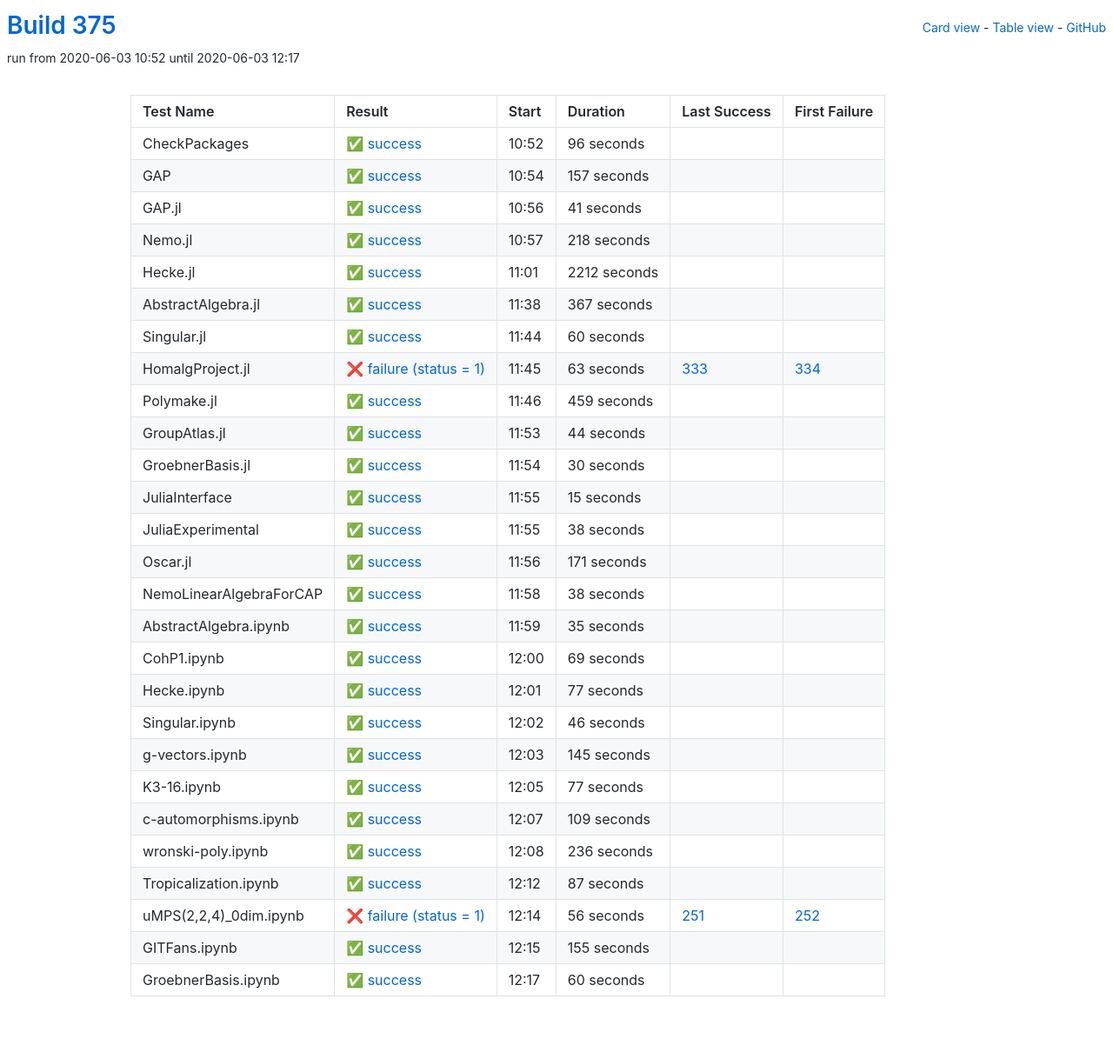
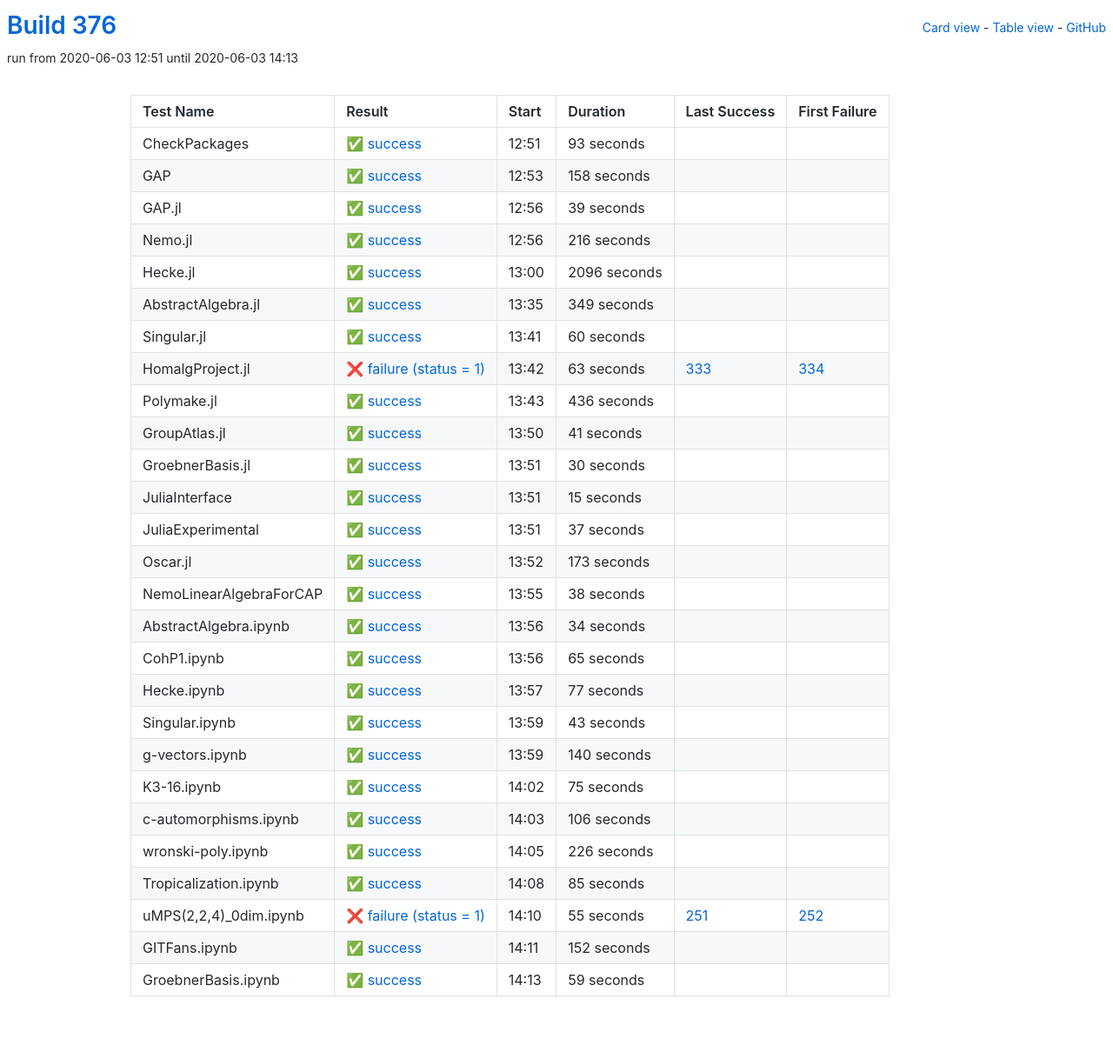
Before and after one commit to oscar-system/oscar-ci-status-1.4, a Jekyll site: the page built from table.html, in a window 1280 px wide. Shown: the whole page at 87% size. Built offline with Jekyll 4.4.1, drawn with Linux system fonts in a browser that asks for light colours.

Commit message:
Build 376

```diff
--- a/_data/ci.yml
+++ b/_data/ci.yml
@@ -1,77 +1,77 @@
-build: 375
-build_url: https://oscarci.mathematik.uni-kl.de/job/oscar-julia-1.4/375/
+build: 376
+build_url: https://oscarci.mathematik.uni-kl.de/job/oscar-julia-1.4/376/
 job: oscar-julia-1.4
 tests:
-- duration: 96
+- duration: 93
   exitcode: 0
   first_failure: false
   first_failure_url: null
   id: checkpackages
   last_success: false
   last_success_url: null
-  log: https://oscarci.mathematik.uni-kl.de/job/oscar-julia-1.4/375/artifact/logs/build-375/CheckPackages.log
+  log: https://oscarci.mathematik.uni-kl.de/job/oscar-julia-1.4/376/artifact/logs/build-376/CheckPackages.log
   name: CheckPackages
-  start: 2020-06-03 10:52
+  start: 2020-06-03 12:51
   status: success
   success: true
-- duration: 157
+- duration: 158
   exitcode: 0
   first_failure: false
   first_failure_url: null
   id: gap
   last_success: false
   last_success_url: null
-  log: https://oscarci.mathematik.uni-kl.de/job/oscar-julia-1.4/375/artifact/logs/build-375/GAP.log
+  log: https://oscarci.mathematik.uni-kl.de/job/oscar-julia-1.4/376/artifact/logs/build-376/GAP.log
   name: GAP
-  start: 2020-06-03 10:54
+  start: 2020-06-03 12:53
   status: success
   success: true
-- duration: 41
+- duration: 39
   exitcode: 0
   first_failure: false
   first_failure_url: null
   id: gap-jl
   last_success: false
   last_success_url: null
-  log: https://oscarci.mathematik.uni-kl.de/job/oscar-julia-1.4/375/artifact/logs/build-375/GAP.jl.log
+  log: https://oscarci.mathematik.uni-kl.de/job/oscar-julia-1.4/376/artifact/logs/build-376/GAP.jl.log
   name: GAP.jl
-  start: 2020-06-03 10:56
+  start: 2020-06-03 12:56
   status: success
   success: true
-- duration: 218
+- duration: 216
   exitcode: 0
   first_failure: false
   first_failure_url: null
   id: nemo-jl
   last_success: false
   last_success_url: null
-  log: https://oscarci.mathematik.uni-kl.de/job/oscar-julia-1.4/375/artifact/logs/build-375/Nemo.jl.log
+  log: https://oscarci.mathematik.uni-kl.de/job/oscar-julia-1.4/376/artifact/logs/build-376/Nemo.jl.log
   name: Nemo.jl
-  start: 2020-06-03 10:57
+  start: 2020-06-03 12:56
   status: success
   success: true
-- duration: 2212
+- duration: 2096
   exitcode: 0
   first_failure: false
   first_failure_url: null
   id: hecke-jl
   last_success: false
   last_success_url: null
-  log: https://oscarci.mathematik.uni-kl.de/job/oscar-julia-1.4/375/artifact/logs/build-375/Hecke.jl.log
+  log: https://oscarci.mathematik.uni-kl.de/job/oscar-julia-1.4/376/artifact/logs/build-376/Hecke.jl.log
   name: Hecke.jl
-  start: 2020-06-03 11:01
+  start: 2020-06-03 13:00
   status: success
   success: true
-- duration: 367
+- duration: 349
   exitcode: 0
   first_failure: false
   first_failure_url: null
   id: abstractalgebra-jl
   last_success: false
   last_success_url: null
-  log: https://oscarci.mathematik.uni-kl.de/job/oscar-julia-1.4/375/artifact/logs/build-375/AbstractAlgebra.jl.log
+  log: https://oscarci.mathematik.uni-kl.de/job/oscar-julia-1.4/376/artifact/logs/build-376/AbstractAlgebra.jl.log
   name: AbstractAlgebra.jl
-  start: 2020-06-03 11:38
+  start: 2020-06-03 13:35
   status: success
   success: true
 - duration: 60
@@ -81,9 +81,9 @@ tests:
   id: singular-jl
   last_success: false
   last_success_url: null
-  log: https://oscarci.mathematik.uni-kl.de/job/oscar-julia-1.4/375/artifact/logs/build-375/Singular.jl.log
+  log: https://oscarci.mathematik.uni-kl.de/job/oscar-julia-1.4/376/artifact/logs/build-376/Singular.jl.log
   name: Singular.jl
-  start: 2020-06-03 11:44
+  start: 2020-06-03 13:41
   status: success
   success: true
 - duration: 63
@@ -93,33 +93,33 @@ tests:
   id: homalgproject-jl
   last_success: 333
   last_success_url: https://oscarci.mathematik.uni-kl.de/job/oscar-julia-1.4/333/
-  log: https://oscarci.mathematik.uni-kl.de/job/oscar-julia-1.4/375/artifact/logs/build-375/HomalgProject.jl.log
+  log: https://oscarci.mathematik.uni-kl.de/job/oscar-julia-1.4/376/artifact/logs/build-376/HomalgProject.jl.log
   name: HomalgProject.jl
-  start: 2020-06-03 11:45
+  start: 2020-06-03 13:42
   status: failure
   success: false
-- duration: 459
+- duration: 436
   exitcode: 0
   first_failure: false
   first_failure_url: null
   id: polymake-jl
   last_success: false
   last_success_url: null
-  log: https://oscarci.mathematik.uni-kl.de/job/oscar-julia-1.4/375/artifact/logs/build-375/Polymake.jl.log
+  log: https://oscarci.mathematik.uni-kl.de/job/oscar-julia-1.4/376/artifact/logs/build-376/Polymake.jl.log
   name: Polymake.jl
-  start: 2020-06-03 11:46
+  start: 2020-06-03 13:43
   status: success
   success: true
-- duration: 44
+- duration: 41
   exitcode: 0
   first_failure: false
   first_failure_url: null
   id: groupatlas-jl
   last_success: false
   last_success_url: null
-  log: https://oscarci.mathematik.uni-kl.de/job/oscar-julia-1.4/375/artifact/logs/build-375/GroupAtlas.jl.log
+  log: https://oscarci.mathematik.uni-kl.de/job/oscar-julia-1.4/376/artifact/logs/build-376/GroupAtlas.jl.log
   name: GroupAtlas.jl
-  start: 2020-06-03 11:53
+  start: 2020-06-03 13:50
   status: success
   success: true
 - duration: 30
@@ -129,9 +129,9 @@ tests:
   id: groebnerbasis-jl
   last_success: false
   last_success_url: null
-  log: https://oscarci.mathematik.uni-kl.de/job/oscar-julia-1.4/375/artifact/logs/build-375/GroebnerBasis.jl.log
+  log: https://oscarci.mathematik.uni-kl.de/job/oscar-julia-1.4/376/artifact/logs/build-376/GroebnerBasis.jl.log
   name: GroebnerBasis.jl
-  start: 2020-06-03 11:54
+  start: 2020-06-03 13:51
   status: success
   success: true
 - duration: 15
@@ -141,33 +141,33 @@ tests:
   id: juliainterface
   last_success: false
   last_success_url: null
-  log: https://oscarci.mathematik.uni-kl.de/job/oscar-julia-1.4/375/artifact/logs/build-375/JuliaInterface.log
+  log: https://oscarci.mathematik.uni-kl.de/job/oscar-julia-1.4/376/artifact/logs/build-376/JuliaInterface.log
   name: JuliaInterface
-  start: 2020-06-03 11:55
+  start: 2020-06-03 13:51
   status: success
   success: true
-- duration: 38
+- duration: 37
   exitcode: 0
   first_failure: false
   first_failure_url: null
   id: juliaexperimental
   last_success: false
   last_success_url: null
-  log: https://oscarci.mathematik.uni-kl.de/job/oscar-julia-1.4/375/artifact/logs/build-375/JuliaExperimental.log
+  log: https://oscarci.mathematik.uni-kl.de/job/oscar-julia-1.4/376/artifact/logs/build-376/JuliaExperimental.log
   name: JuliaExperimental
-  start: 2020-06-03 11:55
+  start: 2020-06-03 13:51
   status: success
   success: true
-- duration: 171
+- duration: 173
   exitcode: 0
   first_failure: false
   first_failure_url: null
   id: oscar-jl
   last_success: false
   last_success_url: null
-  log: https://oscarci.mathematik.uni-kl.de/job/oscar-julia-1.4/375/artifact/logs/build-375/Oscar.jl.log
+  log: https://oscarci.mathematik.uni-kl.de/job/oscar-julia-1.4/376/artifact/logs/build-376/Oscar.jl.log
   name: Oscar.jl
-  start: 2020-06-03 11:56
+  start: 2020-06-03 13:52
   status: success
   success: true
 - duration: 38
@@ -177,33 +177,33 @@ tests:
   id: nemolinearalgebraforcap
   last_success: false
   last_success_url: null
-  log: https://oscarci.mathematik.uni-kl.de/job/oscar-julia-1.4/375/artifact/logs/build-375/NemoLinearAlgebraForCAP.log
+  log: https://oscarci.mathematik.uni-kl.de/job/oscar-julia-1.4/376/artifact/logs/build-376/NemoLinearAlgebraForCAP.log
   name: NemoLinearAlgebraForCAP
-  start: 2020-06-03 11:58
+  start: 2020-06-03 13:55
   status: success
   success: true
-- duration: 35
+- duration: 34
   exitcode: 0
   first_failure: false
   first_failure_url: null
   id: abstractalgebra-ipynb
   last_success: false
   last_success_url: null
-  log: https://oscarci.mathematik.uni-kl.de/job/oscar-julia-1.4/375/artifact/logs/build-375/AbstractAlgebra.ipynb.log
+  log: https://oscarci.mathematik.uni-kl.de/job/oscar-julia-1.4/376/artifact/logs/build-376/AbstractAlgebra.ipynb.log
   name: AbstractAlgebra.ipynb
-  start: 2020-06-03 11:59
+  start: 2020-06-03 13:56
   status: success
   success: true
-- duration: 69
+- duration: 65
   exitcode: 0
   first_failure: false
   first_failure_url: null
   id: cohp1-ipynb
   last_success: false
   last_success_url: null
-  log: https://oscarci.mathematik.uni-kl.de/job/oscar-julia-1.4/375/artifact/logs/build-375/CohP1.ipynb.log
+  log: https://oscarci.mathematik.uni-kl.de/job/oscar-julia-1.4/376/artifact/logs/build-376/CohP1.ipynb.log
   name: CohP1.ipynb
-  start: 2020-06-03 12:00
+  start: 2020-06-03 13:56
   status: success
   success: true
 - duration: 77
@@ -213,116 +213,116 @@ tests:
   id: hecke-ipynb
   last_success: false
   last_success_url: null
-  log: https://oscarci.mathematik.uni-kl.de/job/oscar-julia-1.4/375/artifact/logs/build-375/Hecke.ipynb.log
+  log: https://oscarci.mathematik.uni-kl.de/job/oscar-julia-1.4/376/artifact/logs/build-376/Hecke.ipynb.log
   name: Hecke.ipynb
-  start: 2020-06-03 12:01
+  start: 2020-06-03 13:57
   status: success
   success: true
-- duration: 46
+- duration: 43
   exitcode: 0
   first_failure: false
   first_failure_url: null
   id: singular-ipynb
   last_success: false
   last_success_url: null
-  log: https://oscarci.mathematik.uni-kl.de/job/oscar-julia-1.4/375/artifact/logs/build-375/Singular.ipynb.log
+  log: https://oscarci.mathematik.uni-kl.de/job/oscar-julia-1.4/376/artifact/logs/build-376/Singular.ipynb.log
   name: Singular.ipynb
-  start: 2020-06-03 12:02
+  start: 2020-06-03 13:59
   status: success
   success: true
-- duration: 145
+- duration: 140
   exitcode: 0
   first_failure: false
   first_failure_url: null
   id: g-vectors-ipynb
   last_success: false
   last_success_url: null
-  log: https://oscarci.mathematik.uni-kl.de/job/oscar-julia-1.4/375/artifact/logs/build-375/g-vectors.ipynb.log
+  log: https://oscarci.mathematik.uni-kl.de/job/oscar-julia-1.4/376/artifact/logs/build-376/g-vectors.ipynb.log
   name: g-vectors.ipynb
-  start: 2020-06-03 12:03
+  start: 2020-06-03 13:59
   status: success
   success: true
-- duration: 77
+- duration: 75
   exitcode: 0
   first_failure: false
   first_failure_url: null
   id: k3-16-ipynb
   last_success: false
   last_success_url: null
-  log: https://oscarci.mathematik.uni-kl.de/job/oscar-julia-1.4/375/artifact/logs/build-375/K3-16.ipynb.log
+  log: https://oscarci.mathematik.uni-kl.de/job/oscar-julia-1.4/376/artifact/logs/build-376/K3-16.ipynb.log
   name: K3-16.ipynb
-  start: 2020-06-03 12:05
+  start: 2020-06-03 14:02
   status: success
   success: true
-- duration: 109
+- duration: 106
   exitcode: 0
   first_failure: false
   first_failure_url: null
   id: c-automorphisms-ipynb
   last_success: false
   last_success_url: null
-  log: https://oscarci.mathematik.uni-kl.de/job/oscar-julia-1.4/375/artifact/logs/build-375/c-automorphisms.ipynb.log
+  log: https://oscarci.mathematik.uni-kl.de/job/oscar-julia-1.4/376/artifact/logs/build-376/c-automorphisms.ipynb.log
   name: c-automorphisms.ipynb
-  start: 2020-06-03 12:07
+  start: 2020-06-03 14:03
   status: success
   success: true
-- duration: 236
+- duration: 226
   exitcode: 0
   first_failure: false
   first_failure_url: null
   id: wronski-poly-ipynb
   last_success: false
   last_success_url: null
-  log: https://oscarci.mathematik.uni-kl.de/job/oscar-julia-1.4/375/artifact/logs/build-375/wronski-poly.ipynb.log
+  log: https://oscarci.mathematik.uni-kl.de/job/oscar-julia-1.4/376/artifact/logs/build-376/wronski-poly.ipynb.log
   name: wronski-poly.ipynb
-  start: 2020-06-03 12:08
+  start: 2020-06-03 14:05
   status: success
   success: true
-- duration: 87
+- duration: 85
   exitcode: 0
   first_failure: false
   first_failure_url: null
   id: tropicalization-ipynb
   last_success: false
   last_success_url: null
-  log: https://oscarci.mathematik.uni-kl.de/job/oscar-julia-1.4/375/artifact/logs/build-375/Tropicalization.ipynb.log
+  log: https://oscarci.mathematik.uni-kl.de/job/oscar-julia-1.4/376/artifact/logs/build-376/Tropicalization.ipynb.log
   name: Tropicalization.ipynb
-  start: 2020-06-03 12:12
+  start: 2020-06-03 14:08
   status: success
   success: true
-- duration: 56
+- duration: 55
   exitcode: 1
   first_failure: 252
   first_failure_url: https://oscarci.mathematik.uni-kl.de/job/oscar-julia-1.4/252/
   id: umps-2-2-4-0dim-ipynb
   last_success: 251
   last_success_url: https://oscarci.mathematik.uni-kl.de/job/oscar-julia-1.4/251/
-  log: https://oscarci.mathematik.uni-kl.de/job/oscar-julia-1.4/375/artifact/logs/build-375/uMPS-2-2-4-_0dim.ipynb.log
+  log: https://oscarci.mathematik.uni-kl.de/job/oscar-julia-1.4/376/artifact/logs/build-376/uMPS-2-2-4-_0dim.ipynb.log
   name: uMPS(2,2,4)_0dim.ipynb
-  start: 2020-06-03 12:14
+  start: 2020-06-03 14:10
   status: failure
   success: false
-- duration: 155
+- duration: 152
   exitcode: 0
   first_failure: false
   first_failure_url: null
   id: gitfans-ipynb
   last_success: false
   last_success_url: null
-  log: https://oscarci.mathematik.uni-kl.de/job/oscar-julia-1.4/375/artifact/logs/build-375/GITFans.ipynb.log
+  log: https://oscarci.mathematik.uni-kl.de/job/oscar-julia-1.4/376/artifact/logs/build-376/GITFans.ipynb.log
   name: GITFans.ipynb
-  start: 2020-06-03 12:15
+  start: 2020-06-03 14:11
   status: success
   success: true
-- duration: 60
+- duration: 59
   exitcode: 0
   first_failure: false
   first_failure_url: null
   id: groebnerbasis-ipynb
   last_success: false
   last_success_url: null
-  log: https://oscarci.mathematik.uni-kl.de/job/oscar-julia-1.4/375/artifact/logs/build-375/GroebnerBasis.ipynb.log
+  log: https://oscarci.mathematik.uni-kl.de/job/oscar-julia-1.4/376/artifact/logs/build-376/GroebnerBasis.ipynb.log
   name: GroebnerBasis.ipynb
-  start: 2020-06-03 12:17
+  start: 2020-06-03 14:13
   status: success
   success: true
```
Also changed, not shown: README.md.
